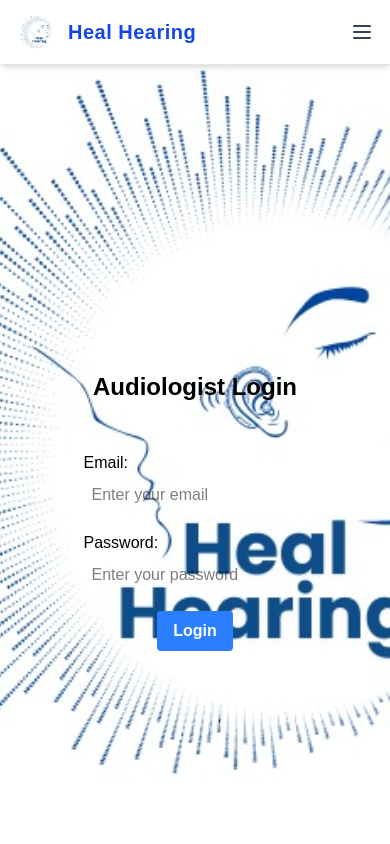
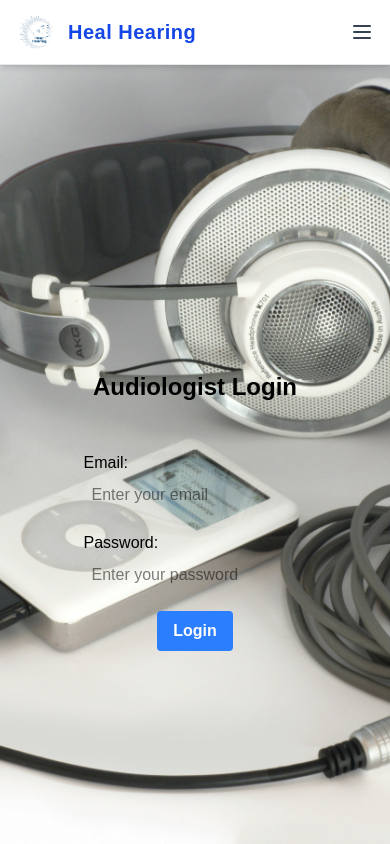
Before and after one commit to Nikhil9036/audiology-website, a Next.js app: page /audiologist/login in a window 390 px wide. Shown: the top 844 px of the page. Built offline with nearby package versions, Linux system fonts and the light colour scheme; no server answers.

Commit message:
background image changed

```diff
--- a/app/admin/contact/page.js
+++ b/app/admin/contact/page.js
@@ -11,6 +11,7 @@
   const router = useRouter();
   const [contacts, setContacts] = useState([]);
   const [searchTerm, setSearchTerm] = useState('');
+  const [error, setError] = useState(null);
 
   useEffect(() => {
     if (!loading && (!user || !isAudiologist)) {
@@ -20,11 +21,16 @@
 
   useEffect(() => {
     const fetchContacts = async () => {
+      try {
         const contactsRef = collection(db, 'contacts');
         const q = query(contactsRef, orderBy('createdAt', 'desc'));
         const querySnapshot = await getDocs(q);
         const data = querySnapshot.docs.map(doc => ({ id: doc.id, ...doc.data() }));
         setContacts(data);
+      } catch (error) {
+        setError('Error fetching contacts');
+        console.error(error);
+      }
     };
 
     if (user && isAudiologist) {
@@ -33,12 +39,18 @@
   }, [user, isAudiologist]);
 
   const handleDelete = async (id) => {
+    try {
       await deleteDoc(doc(db, 'contacts', id));
       setContacts(contacts.filter(item => item.id !== id));
+    } catch (error) {
+      setError('Error deleting contact');
+      console.error(error);
+    }
   };
 
   if (loading) return <p>Loading...</p>;
   if (!user || !isAudiologist) return null;
+  if (error) return <p>{error}</p>;
 
   return (
     <div className="p-6">
--- a/app/globals.css
+++ b/app/globals.css
@@ -23,7 +23,19 @@
   background: var(--background);
   color: var(--foreground);
   font-family: Arial, Helvetica, sans-serif;
+  overscroll-behavior-y: none; /* Prevent overscrolling */
+  overflow-y: auto; /* Enable vertical scrolling */
 }
+
 html {
   scroll-behavior: smooth;
+  scroll-padding-top: 20px; /* Add some padding to the top when scrolling */
 }
+
+/* Optional: Add this to enable smooth scrolling on mobile devices */
+@media (max-width: 768px) {
+  html {
+    scroll-behavior: smooth;
+    -webkit-overflow-scrolling: touch;
+  }
+}
--- a/app/layout.js
+++ b/app/layout.js
@@ -17,10 +17,13 @@
 
   return (
     <html lang="en">
+      <head>
+        <meta name="viewport" content="width=device-width, initial-scale=1.0" />
+      </head>
       <body
         className="min-h-screen overflow-x-hidden font-sans text-gray-800"
         style={{
-          backgroundImage: 'url("/logo.jpeg")',
+          backgroundImage: 'url("/logo4.jpg")',
           backgroundSize: 'cover',
           backgroundPosition: 'center',
           backgroundAttachment: 'fixed',
@@ -37,6 +40,7 @@
                   alt="Heal Hearing Logo"
                   width={40}
                   height={40}
+                  layout="fixed"
                   className="rounded-full"
                   priority
                 />
@@ -46,7 +50,7 @@
               </div>
 
               {/* Desktop Nav */}
-              <nav className="hidden md:flex space-x-6 text-sm font-medium text-gray-700">
+              <nav className="hidden lg:flex space-x-6 text-sm font-medium text-gray-700">
                 <Link href="/" className="hover:text-blue-600">Home</Link>
                 <Link href="/services" className="hover:text-blue-600">Services</Link>
                 <Link href="/contact" className="hover:text-blue-600">Contact</Link>
@@ -56,7 +60,7 @@
 
               {/* Hamburger Icon */}
               <button
-                className="md:hidden flex items-center justify-center text-gray-700 focus:outline-none"
+                className="lg:hidden flex items-center justify-center text-gray-700 focus:outline-none"
                 onClick={() => setIsMenuOpen(!isMenuOpen)}
                 aria-label="Toggle menu"
               >
@@ -72,7 +76,7 @@
 
             {/* Mobile Nav */}
             {isMenuOpen && (
-              <div className="md:hidden px-4 pb-4 space-y-2 text-base font-medium text-gray-700 bg-white shadow">
+              <div className="lg:hidden px-4 pb-4 space-y-2 text-base font-medium text-gray-700 bg-white shadow">
                 <MobileNavLink href="/">Home</MobileNavLink>
                 <MobileNavLink href="/services">Services</MobileNavLink>
                 <MobileNavLink href="/contact">Contact</MobileNavLink>
```
Lines whose indentation alone changed are shown as unchanged.
